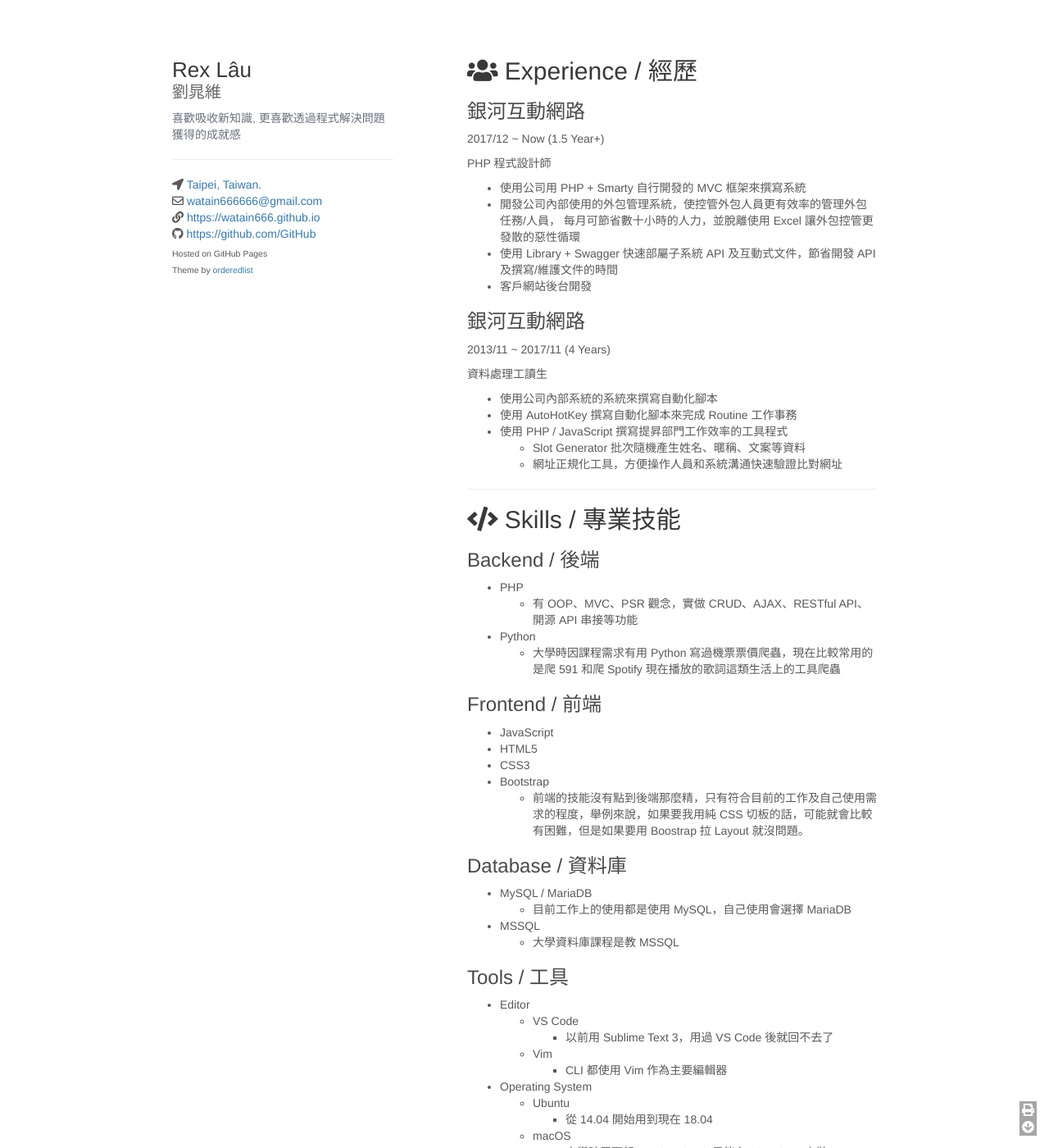
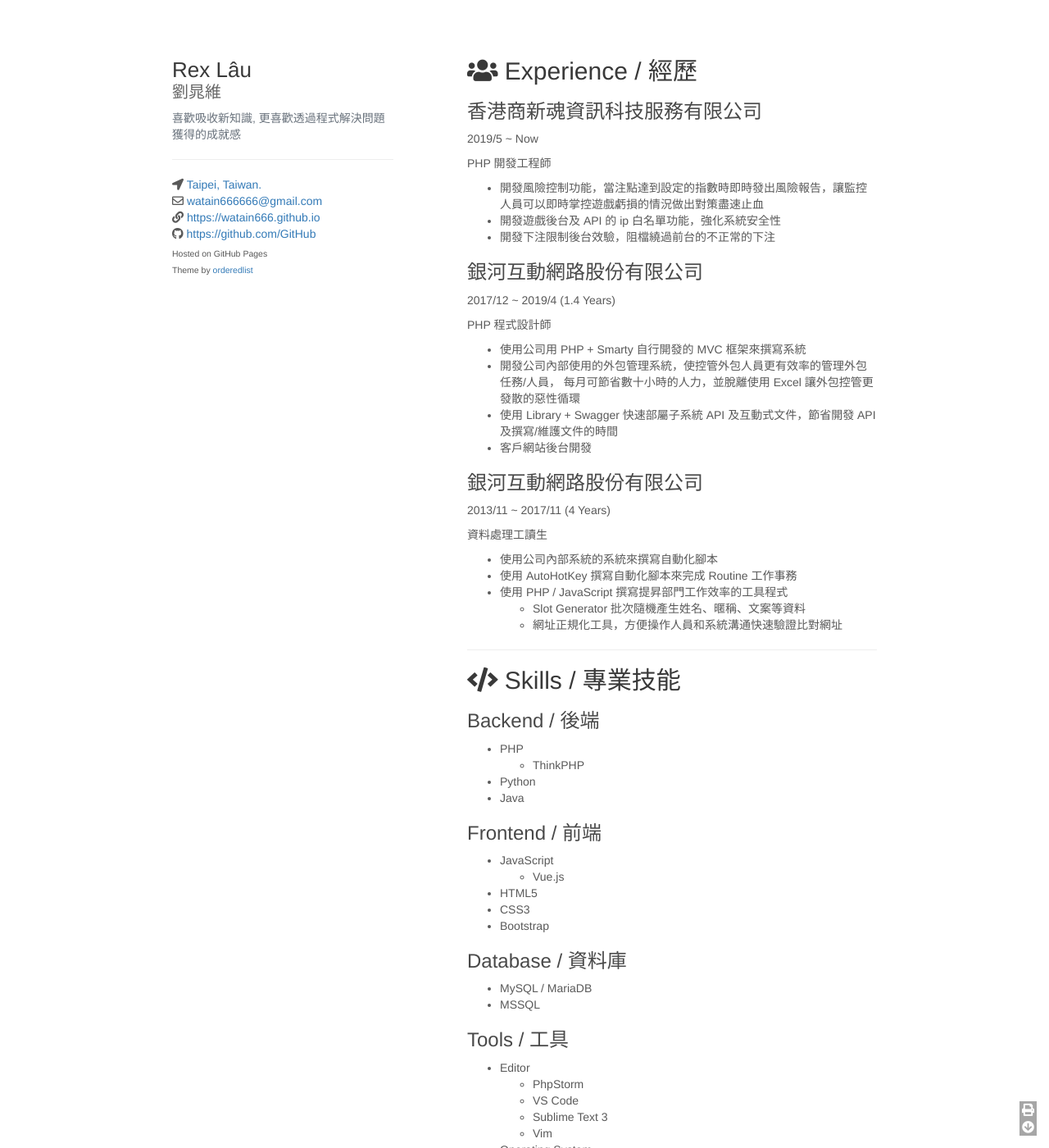
Before and after one commit to watain666/resume, a Jekyll site: the page built from index.md, in a window 1280 px wide and 1400 px high. Shown: the whole window at 82% size. Built offline with Jekyll 4.4.1, drawn with Linux system fonts in a browser that asks for light colours; nearby versions of some CDN libraries; our own code applies the rules of GitHub Pages for plain Markdown files; a script that is not in the unit is left out; some of the changed text lies outside the part shown.

Commit message:
Update resume

```diff
--- a/_layouts/default.html
+++ b/_layouts/default.html
@@ -94,7 +94,7 @@
         }
       });
       $('#gotop').hide().click(function() {
-        $('html, body').animate({scrollTop:0 }, 500);
+        $('html, body').animate({scrollTop:0}, 500);
         return false;
       });
       $('#gobottom').click(function() {
--- a/index.md
+++ b/index.md
@@ -1,8 +1,18 @@
 ## <i class="fas fa-users"></i> Experience / 經歷
 
-### 銀河互動網路
+### 香港商新魂資訊科技服務有限公司
 
-2017/12 ~ Now (1.5 Year+)
+2019/5 ~ Now
+
+PHP 開發工程師
+
+* 開發風險控制功能，當注點達到設定的指數時即時發出風險報告，讓監控人員可以即時掌控遊戲虧損的情況做出對策盡速止血
+* 開發遊戲後台及 API 的 ip 白名單功能，強化系統安全性
+* 開發下注限制後台效驗，阻檔繞過前台的不正常的下注
+
+### 銀河互動網路股份有限公司
+
+2017/12 ~ 2019/4 (1.4 Years)
 
 PHP 程式設計師
 
@@ -12,7 +22,7 @@ PHP 程式設計師
 * 使用 Library + Swagger 快速部屬子系統 API 及互動式文件，節省開發 API 及撰寫/維護文件的時間
 * 客戶網站後台開發
 
-### 銀河互動網路
+### 銀河互動網路股份有限公司
 
 2013/11 ~ 2017/11 (4 Years)
 
@@ -31,42 +41,39 @@ PHP 程式設計師
 ### Backend / 後端
 
 * PHP
-  * 有 OOP、MVC、PSR 觀念，實做 CRUD、AJAX、RESTful API、開源 API 串接等功能
+  * ThinkPHP
 * Python
-  * 大學時因課程需求有用 Python 寫過機票票價爬蟲，現在比較常用的是爬 591 和爬 Spotify 現在播放的歌詞這類生活上的工具爬蟲
+* Java
 
 ### Frontend / 前端
 
 * JavaScript
+  * Vue.js
 * HTML5
 * CSS3
 * Bootstrap
-  * 前端的技能沒有點到後端那麼精，只有符合目前的工作及自己使用需求的程度，舉例來說，如果要我用純 CSS 切板的話，可能就會比較有困難，但是如果要用 Boostrap 拉 Layout 就沒問題。
 
 ### Database / 資料庫
 
 * MySQL / MariaDB
-  * 目前工作上的使用都是使用 MySQL，自己使用會選擇 MariaDB
 * MSSQL
-  * 大學資料庫課程是教 MSSQL
 
 ### Tools / 工具
 
 * Editor
+  * PhpStorm
   * VS Code
-    * 以前用 Sublime Text 3，用過 VS Code 後就回不去了
+  * Sublime Text 3
   * Vim
-    * CLI 都使用 Vim 作為主要編輯器
 * Operating System
   * Ubuntu
-    * 從 14.04 開始用到現在 18.04
   * macOS
-    * 大學時買不起 Mac/Macbook 只能在 VirtualBox 上裝 Hackintosh 做 iOS 的開發
+* Version Control
+  * Git
+  * SVN
 * Static Site Generators
   * Jekyll
-  * Hugo
 * Other
-  * Git
   * Xdebug
   * PHPBrew
   * Composer
```
Also changed, not shown: 1 other file.
